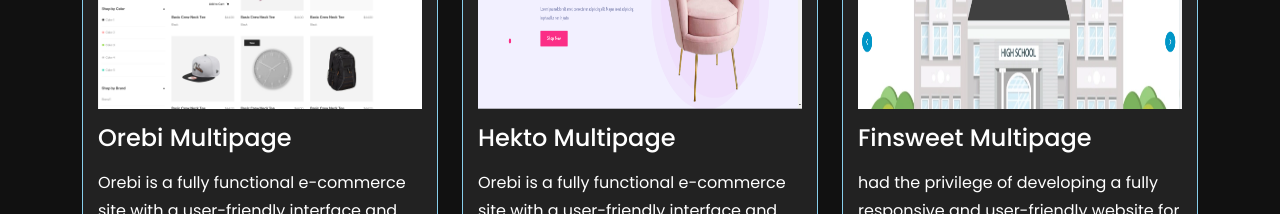
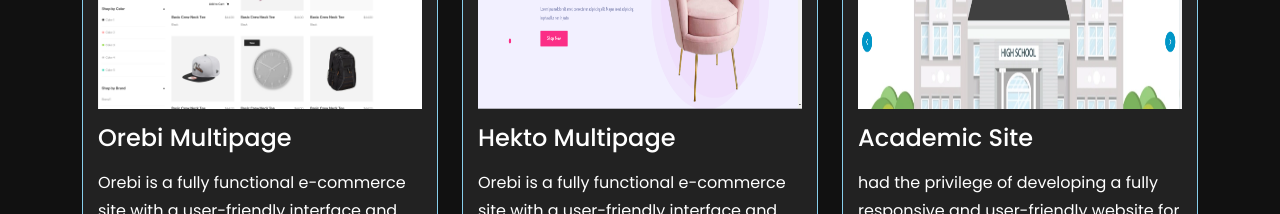
Before and after one commit to fahim-sarker/My-Portfolio, a React (Vite) app: page / in a window 1280 px wide. Shown: the part 3960-4174 px from the top of the page. Built offline with nearby package versions, Linux system fonts and the light colour scheme.

Commit message:
portfolio

```diff
--- a/src/components/portfolio/Work.jsx
+++ b/src/components/portfolio/Work.jsx
@@ -45,13 +45,13 @@ const Work = () => {
                 <Workreusable image={Orebi} title="Orebi Multipage" content="Orebi is a fully functional e-commerce site with a user-friendly interface and product management, built with modern technologies." github="https://github.com/fahim-sarker/E-COMMERCE-OREBY" livesite="https://teal-torrone-f2644d.netlify.app/" />
 
                 <Workreusable image={Hekto} title="Hekto Multipage" content="Orebi is a fully functional e-commerce site with a user-friendly interface and product management, built with modern technologies." github="https://github.com/fahim-sarker/hekto" livesite="https://lucky-peony-d1ab04.netlify.app/" />
-                <Workreusable image={Port9} title="Finsweet Multipage" content=" had the privilege of developing a fully responsive and user-friendly website for our school." github="https://github.com/fahim-sarker/M.A.H.S" livesite="https://mathabhangaadarshahighschool.netlify.app/" />
+                <Workreusable image={Port9} title="Academic Site" content=" had the privilege of developing a fully responsive and user-friendly website for our school." github="https://github.com/fahim-sarker/M.A.H.S" livesite="https://mathabhangaadarshahighschool.netlify.app/" />
               </Row>
             </Tab>
             <Tab eventKey="business" title="Business">
               <Row>
                 <Workreusable image={Port1} title="Finsweet Multipage" content="Finsweet Agency's website contains 12 pages built with Bootstrap. Responsive designed to work smoothly on different devices I" github="https://github.com/fahim-sarker" livesite="https://aquamarine-bublanina-e9df9d.netlify.app/" />
-                <Workreusable image={Port9} title="Finsweet Multipage" content="had the privilege of developing a fully responsive and user-friendly website for our school." github="https://github.com/fahim-sarker/M.A.H.S" livesite="https://mathabhangaadarshahighschool.netlify.app/" />
+                <Workreusable image={Port9} title="Academic Site" content="had the privilege of developing a fully responsive and user-friendly website for our school." github="https://github.com/fahim-sarker/M.A.H.S" livesite="https://mathabhangaadarshahighschool.netlify.app/" />
                 <Workreusable image={Agency} title="BWFC Agency" content="BWFC is a stylish agency website built with React and Bootstrap. It features clean design and comprehensive service details I" github="https://github.com/SIRsahed/Petro-Oil-Tailwind" livesite="https://cerulean-seahorse-3730b2.netlify.app/" />
 
               </Row>
@@ -59,27 +59,27 @@ const Work = () => {
             <Tab eventKey="newspaper" title="Newspaper">
               <Row>
               <Workreusable image={Port1} title="Finsweet Multipage" content="Finsweet Agency's website contains 12 pages built with Bootstrap. Responsive designed to work smoothly on different devices I" github="https://github.com/fahim-sarker" livesite="https://aquamarine-bublanina-e9df9d.netlify.app/" />
-              <Workreusable image={Port9} title="Finsweet Multipage" content="had the privilege of developing a fully responsive and user-friendly website for our school." github="https://github.com/fahim-sarker/M.A.H.S" livesite="https://mathabhangaadarshahighschool.netlify.app/" />
+              <Workreusable image={Port9} title="Academic Site" content="had the privilege of developing a fully responsive and user-friendly website for our school." github="https://github.com/fahim-sarker/M.A.H.S" livesite="https://mathabhangaadarshahighschool.netlify.app/" />
               <Workreusable image={Agency} title="BWFC Agency" content="BWFC is a stylish agency website built with React and Bootstrap. It features clean design and comprehensive service details I" github="https://github.com/SIRsahed/Petro-Oil-Tailwind" livesite="https://cerulean-seahorse-3730b2.netlify.app/" />
               </Row>
             </Tab>
             <Tab eventKey="portfolio" title="Portfolio">
               <Row>
                 <Workreusable image={Port1} title="Finsweet Multipage" content="Finsweet Agency's website contains 12 pages built with Bootstrap. Responsive designed to work smoothly on different devices I" github="https://github.com/fahim-sarker" livesite="https://aquamarine-bublanina-e9df9d.netlify.app/" />
-                <Workreusable image={Port9} title="Finsweet Multipage" content="had the privilege of developing a fully responsive and user-friendly website for our school." github="https://github.com/fahim-sarker/M.A.H.S" livesite="https://mathabhangaadarshahighschool.netlify.app/" />
+                <Workreusable image={Port9} title="Academic Site" content="had the privilege of developing a fully responsive and user-friendly website for our school." github="https://github.com/fahim-sarker/M.A.H.S" livesite="https://mathabhangaadarshahighschool.netlify.app/" />
                 <Workreusable image={Agency} title="BWFC Agency" content="BWFC is a stylish agency website built with React and Bootstrap. It features clean design and comprehensive service details I" github="https://github.com/fahim-sarker" livesite="https://cerulean-seahorse-3730b2.netlify.app/" />
               </Row>
             </Tab>
             <Tab eventKey="education" title="Education">
               <Row>
-                <Workreusable image={Port9} title="Finsweet Multipage" content="had the privilege of developing a fully responsive and user-friendly website for our school." github="https://github.com/fahim-sarker/M.A.H.S" livesite="https://mathabhangaadarshahighschool.netlify.app/" />
+                <Workreusable image={Port9} title="Academic Site" content="had the privilege of developing a fully responsive and user-friendly website for our school." github="https://github.com/fahim-sarker/M.A.H.S" livesite="https://mathabhangaadarshahighschool.netlify.app/" />
                 <Workreusable image={Port1} title="Finsweet Multipage" content="Finsweet Agency's website contains 12 pages built with Bootstrap. Responsive designed to work smoothly on different devices I" github="https://github.com/fahim-sarker" livesite="https://aquamarine-bublanina-e9df9d.netlify.app/" />
                 <Workreusable image={Agency} title="BWFC Agency" content="BWFC is a stylish agency website built with React and Bootstrap. It features clean design and comprehensive service details I" github="https://github.com/fahim-sarker" livesite="https://cerulean-seahorse-3730b2.netlify.app/" />
               </Row>
             </Tab>
             <Tab eventKey="restaurant" title="Restaurant">
               <Row>
-              <Workreusable image={Port9} title="Finsweet Multipage" content="had the privilege of developing a fully responsive and user-friendly website for our school." github="https://github.com/fahim-sarker/M.A.H.S" livesite="https://mathabhangaadarshahighschool.netlify.app/" />
+              <Workreusable image={Port9} title="Academic Site" content="had the privilege of developing a fully responsive and user-friendly website for our school." github="https://github.com/fahim-sarker/M.A.H.S" livesite="https://mathabhangaadarshahighschool.netlify.app/" />
                 <Workreusable image={Port1} title="Finsweet Multipage" content="Finsweet Agency's website contains 12 pages built with Bootstrap. Responsive designed to work smoothly on different devices I" github="https://github.com/fahim-sarker" livesite="https://aquamarine-bublanina-e9df9d.netlify.app/" />
                 <Workreusable image={Agency} title="BWFC Agency" content="BWFC is a stylish agency website built with React and Bootstrap. It features clean design and comprehensive service details I" github="https://github.com/fahim-sarker" livesite="https://cerulean-seahorse-3730b2.netlify.app/" />
               </Row>
```
Also changed, not shown: src/index.css (line endings or trailing spaces).
